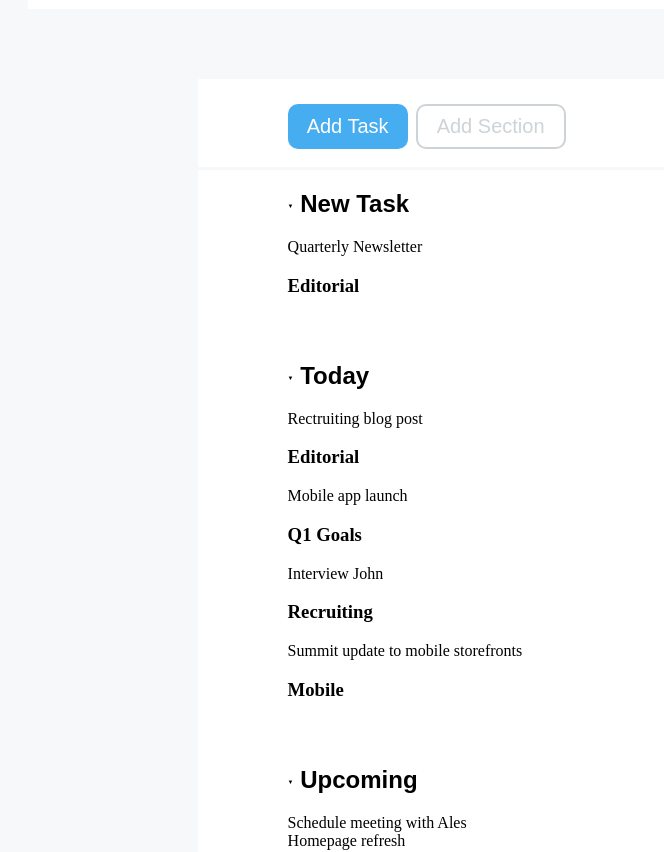
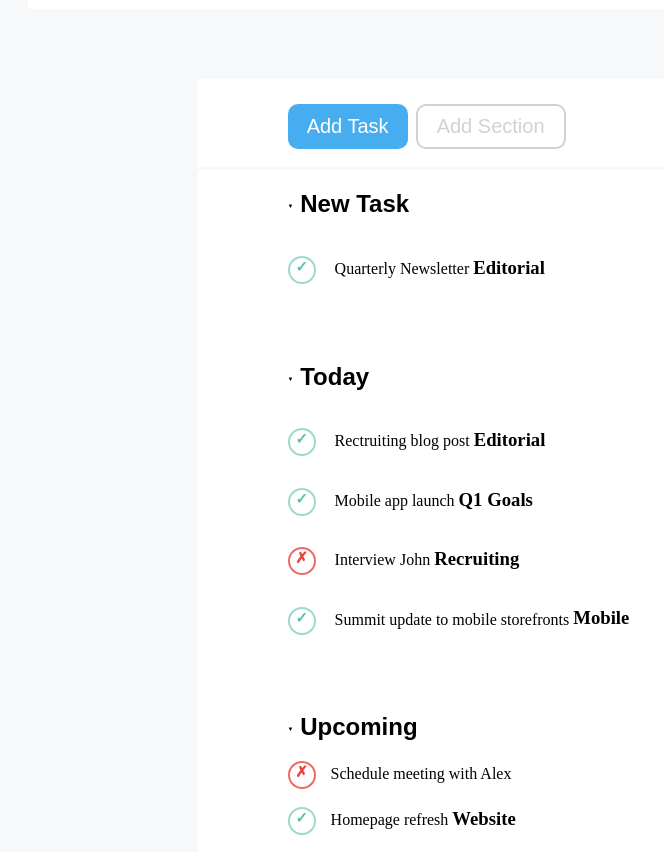
Before and after one commit to gianlucapinna99/html-css-toboolist, a plain HTML site: page index.html in a window 1280 px wide. Shown: the part 111-963 px from the top of the page, without its empty margins (0-664 px from the left). Drawn offline with Linux system fonts and the light colour scheme; a web font is replaced by a local one.

Commit message:
Check and cross added

```diff
--- a/CSS/style.css
+++ b/CSS/style.css
@@ -76,8 +76,34 @@ dl{
     list-style-type: none;
 }
 
-li::before {
-    content: 2713;
+div{
+    display: inline-block;
+}
+
+.check{
+    height: 24px;
+    width: 24px;
+    border: 2px solid #9dd9cc;
     border-radius: 50%;
-    color: greenyellow;
+    display: inline-block;
+    text-align: center;
+    color: #61bfa7;
+    font-size: 15px;
+    font-weight: bold;
+    vertical-align: middle;
+    margin-right: 15px;
 }
+
+.cross{
+    height: 24px;
+    width: 24px;
+    border: 2px solid #ee6b62;
+    border-radius: 50%;
+    display: inline-block;
+    text-align: center;
+    color: #ea4237;
+    font-size: 15px;
+    font-weight: bold;
+    vertical-align: middle;
+    margin-right: 15px;
+}
--- a/index.html
+++ b/index.html
@@ -28,7 +28,8 @@
         <section>
             <h2><small>&#9660;</small> New Task</h2>
             <dl>
-                <li>Quarterly Newsletter
+                <li>
+                    <div class="check">&#x2713;</div> Quarterly Newsletter
                     <div><h3>Editorial</h3></div>
                 </li>
             </dl>
@@ -39,16 +40,20 @@
         <section>
             <h2><small>&#9660;</small> Today</h2>
             <dl>
-                <li>Rectruiting blog post
+                <li>
+                    <div class="check">&#x2713;</div> Rectruiting blog post
                     <div class="editorial"><h3>Editorial</h3></div>
                 </li>
-                <li>Mobile app launch
+                <li>
+                    <div class="check">&#x2713;</div> Mobile app launch
                     <div class="goals"><h3>Q1 Goals</h3></div>
                 </li>
-                <li>Interview John
+                <li>
+                    <div class="cross">&#x2717;</div> Interview John
                     <div class="recruiting"><h3>Recruiting</h3></div>
                 </li>
-                <li>Summit update to mobile storefronts
+                <li>
+                    <div class="check">&#x2713;</div> Summit update to mobile storefronts
                     <div class="mobile"><h3>Mobile</h3></div>
                 </li>
             </dl>
@@ -59,15 +64,19 @@
         <section>
             <h2><small>&#9660;</small> Upcoming</h2>
             <dl>
-                <li>Schedule meeting with Ales
+                <li>
+                    <div class="cross">&#x2717;</div>Schedule meeting with Alex
                 </li>
-                <li>Homepage refresh
+                <li>
+                    <div class="check">&#x2713;</div>Homepage refresh
                     <div class="website"><h3>Website</h3></div>
                 </li>
-                <li>Onboard new Sales team members
+                <li>
+                    <div class="check">&#x2713;</div> Onboard new Sales team members
                     <div class="sales"><h3>Sales</h3></div>
                 </li>
-                <li>Review editorial calendar
+                <li>
+                    <div class="check">&#x2713;</div> Review editorial calendar
                     <div class="editorial"><h3>Editorial</h3></div>
                 </li>
             </dl>
```
